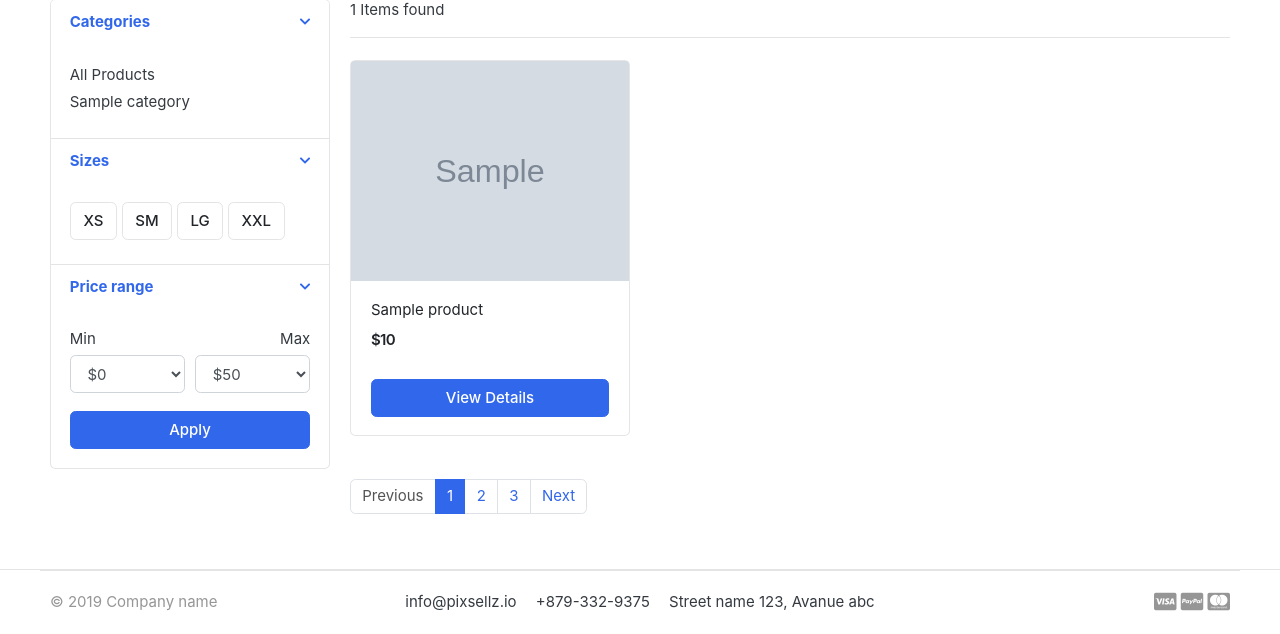
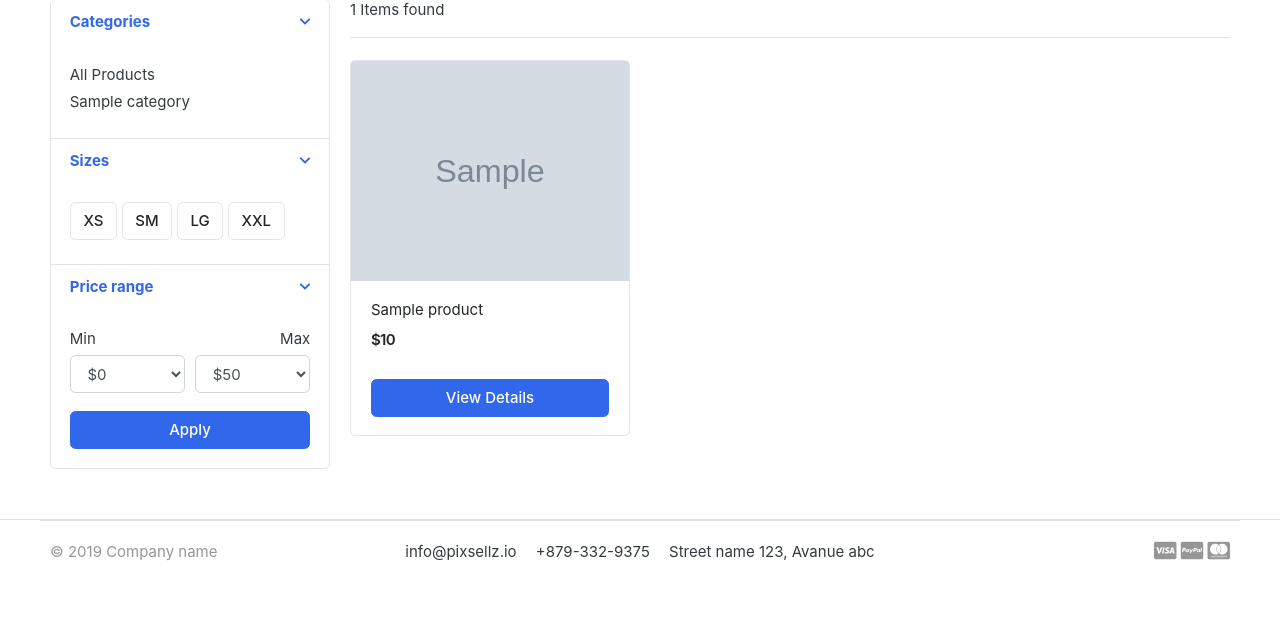
Before and after one commit to tushar75083/Djnago-Ecommerce-Application, a Django app: page /store/ in a window 1280 px wide. Shown: the part 295-929 px from the top of the page. After the commit the page ends 856 px from the top, so only its background shows below. Run offline with Django 3.2, Linux system fonts and the light colour scheme; tables that the repository leaves empty hold one stand-in row (values such as "Sample post"); grey boxes marked "Sample" are stand-in pictures; some libraries are stand-ins or nearby versions; some web fonts are replaced.

Commit message:
added pagination

```diff
--- a/store/views.py
+++ b/store/views.py
@@ -4,6 +4,8 @@ from carts.models import CartItem
 from carts.views import _cart_id
 from .models import Product
 from category.models import Category
+
+from django.core.paginator import EmptyPage, PageNotAnInteger, Paginator
 
 # Create your views here.
 def store(request,category_slug=None):
@@ -15,13 +17,21 @@ def store(request,category_slug=None):
 
         products = Product.objects.filter(category = categories, is_available = True)
 
+        paginator = Paginator(products, 1)
+        page = request.GET.get('page')
+        paged_products = paginator.get_page(page)
+
         product_count = products.count()
 
     else:
         products = Product.objects.all().filter(is_available = True)
+        paginator = Paginator(products, 3)
+        page = request.GET.get('page')
+        paged_products = paginator.get_page(page)
         product_count = products.count()
 
-    context = {'products':products,"product_count":product_count}
+    context = {'products':paged_products,"product_count":product_count}
+
     return render(request,'store/store.html',context)
 
 
--- a/templates/store/store.html
+++ b/templates/store/store.html
@@ -153,13 +153,33 @@
 
 
 <nav class="mt-4" aria-label="Page navigation sample">
-  <ul class="pagination">
-    <li class="page-item disabled"><a class="page-link" href="#">Previous</a></li>
-    <li class="page-item active"><a class="page-link" href="#">1</a></li>
-    <li class="page-item"><a class="page-link" href="#">2</a></li>
-    <li class="page-item"><a class="page-link" href="#">3</a></li>
-    <li class="page-item"><a class="page-link" href="#">Next</a></li>
-  </ul>
+	{% if products.has_other_pages %}
+		<ul class="pagination">
+			{% if products.has_previous %}
+				<li class="page-item"><a class="page-link" href="?page={{products.previous_page_number}}">Previous</a></li>
+			{% else %}
+				<li class="page-item disabled"><a class="page-link" href="#">Previous</a></li>
+			{% endif %}
+
+
+			{% for i in products.paginator.page_range %}
+
+				{% if products.number == i %}
+					<li class="page-item active"><a class="page-link" href="#">{{ i }}</a></li>
+				{% else %}
+					<li class="page-item"><a class="page-link" href="?page={{i}}">{{i}}</a></li>
+				{% endif %}
+
+			{% endfor %}
+
+			{% if products.has_next %}
+				<li class="page-item"><a class="page-link" href="?page={{products.next_page_number}}">Next</a></li>
+			{% else %}
+				<li class="page-item disabled"><a class="page-link" href="#">Next</a></li>
+			{% endif %}
+
+		</ul>
+    {% endif %}
 </nav>
 
 	</main> <!-- col.// -->
```
